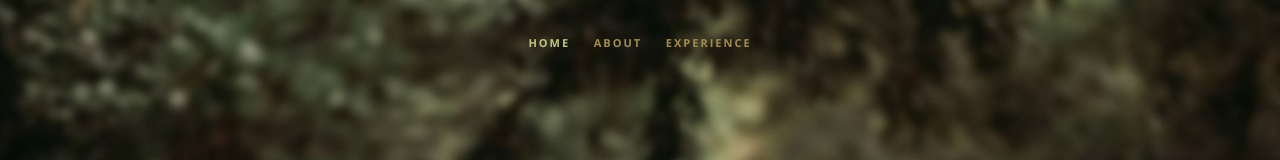
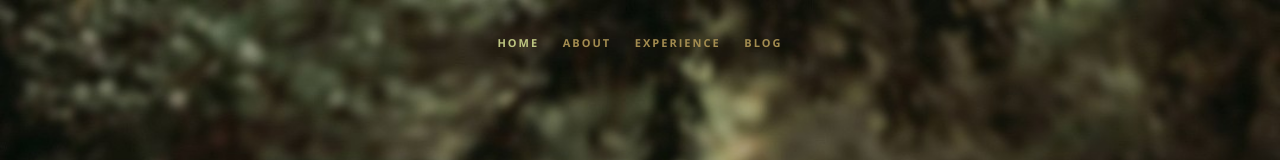
Before and after one commit to faris-mohamed10/harikesh-website, a plain HTML site: page public/index.html in a window 1280 px wide. Shown: the top 160 px of the page. Drawn offline with nearby package versions, Linux system fonts and the light colour scheme; files whose address does not match are found by name; a web font is replaced by a local one.

Commit message:
firebase

```diff
--- a/public/index.html
+++ b/public/index.html
@@ -48,6 +48,7 @@
           <li><a href="#home">Home</a></li>
           <li><a href="#about">About</a></li>
           <li><a href="#experience">experience</a></li>
+          <li><a href="https://blog.harykesh.me/">blog</a></li>
         </ul>
       </nav>
     </header>
```
Also changed, not shown: firebase.json (added), 2 other files.
